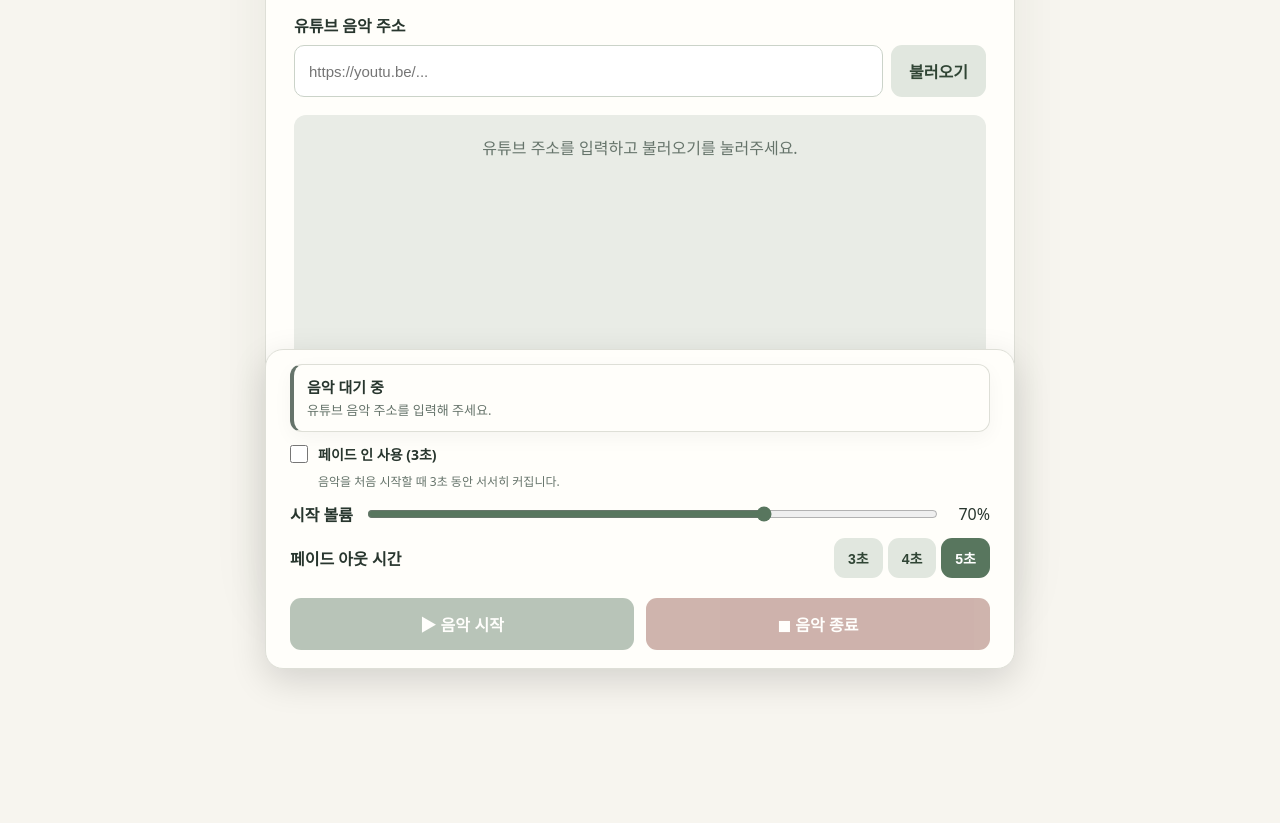
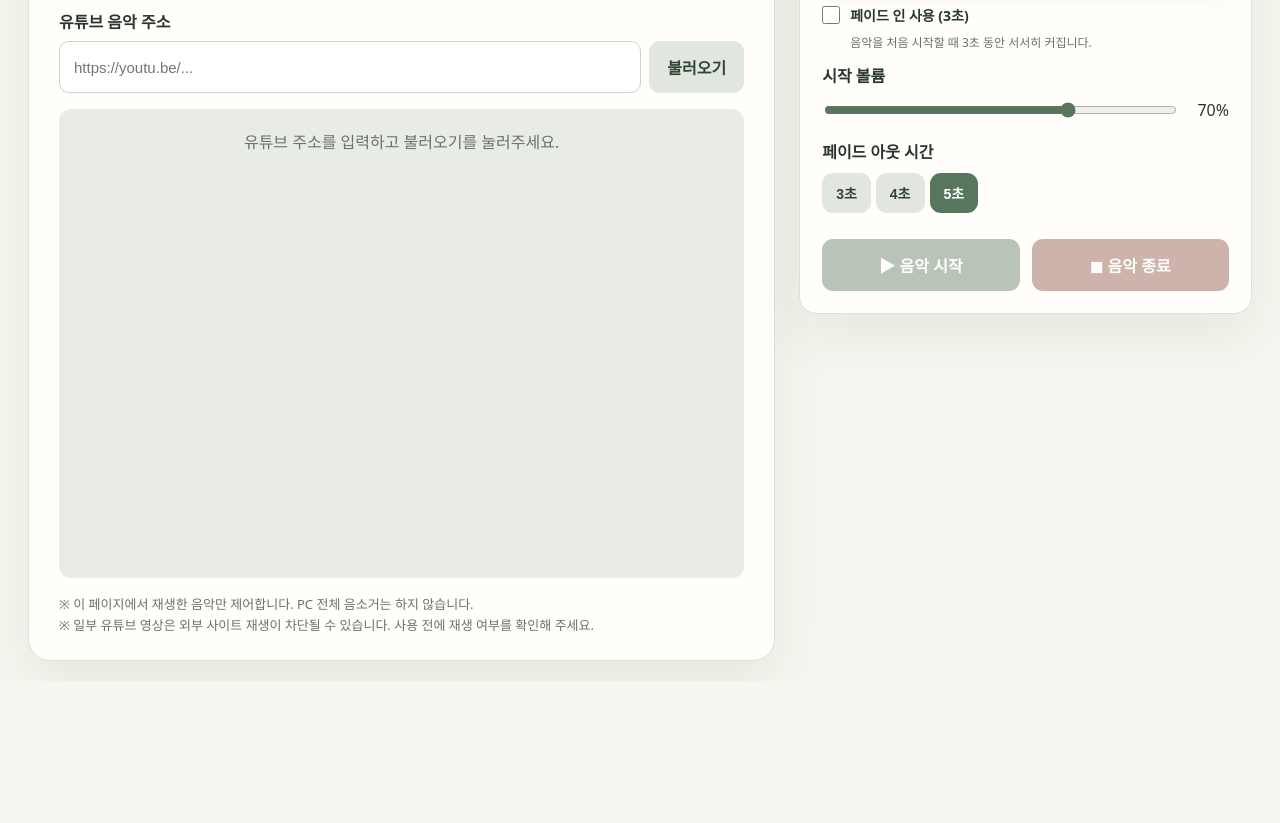
Before and after one commit to suminJ07/Selah, a plain HTML site: page index.html in a window 1280 px wide. Shown: the part 119-942 px from the top of the page. After the commit the page ends 800 px from the top, so only its background shows below. Drawn offline with Linux system fonts and the light colour scheme.

Commit message:
[디자인] 중간 화면까지 2단 레이아웃 적용 및 반응형 개선

```diff
--- a/index.html
+++ b/index.html
@@ -458,9 +458,166 @@
         min-height: 38px;
       }
     }
+
+    /* 반응형 레이아웃: 800px 이상은 2열, 미만은 하단 고정 컨트롤 */
+    .workspace {
+      width: 100%;
+      min-width: 0;
+    }
+
+    @media (min-width: 800px) {
+      body {
+        padding: 36px 28px 48px;
+      }
+      .workspace {
+        display: grid;
+        grid-template-columns: minmax(0, 1.65fr) minmax(300px, 1fr);
+        align-items: start;
+        gap: 24px;
+        max-width: 1260px;
+        margin: 0 auto;
+      }
+      .app {
+        width: 100%;
+        min-width: 0;
+        margin: 0;
+        padding: 30px;
+      }
+      .control-dock {
+        position: sticky;
+        top: 36px;
+        bottom: auto;
+        left: auto;
+        transform: none;
+        width: 100%;
+        min-width: 0;
+        max-height: calc(100dvh - 72px);
+        padding: 22px;
+        box-shadow: var(--shadow);
+      }
+      .control-dock .settings {
+        align-items: flex-start;
+        flex-direction: column;
+        gap: 10px;
+        margin: 18px 0;
+      }
+      .control-dock .vol {
+        flex-wrap: wrap;
+      }
+      .control-dock .vol label {
+        width: 100%;
+      }
+      .control-dock .vol input {
+        flex: 1;
+        min-width: 0;
+      }
+      .control-dock .actions {
+        bottom: -22px;
+      }
+      .small {
+        margin-top: 22px;
+      }
+    }
+
+    /* 데스크톱과 중간 화면: 플레이어가 남은 화면 높이를 사용하도록 조절합니다.
+       높이가 충분한 창에서는 페이지 전체가 한 화면에 들어옵니다. */
+    @media (min-width: 800px) and (min-height: 680px) {
+      body {
+        padding: 20px 28px;
+      }
+      .workspace {
+        height: calc(100dvh - 40px);
+        align-items: stretch;
+      }
+      .app {
+        display: flex;
+        flex-direction: column;
+        height: 100%;
+        min-height: 0;
+        padding: 24px 30px;
+      }
+      .app .playerwrap {
+        flex: 1 1 auto;
+        min-height: 0;
+        height: auto;
+        aspect-ratio: auto;
+        margin-top: 16px;
+      }
+      .app .small {
+        flex: 0 0 auto;
+        margin-top: 16px;
+      }
+      .control-dock {
+        align-self: start;
+        top: 20px;
+        max-height: calc(100dvh - 40px);
+      }
+    }
+
+    @media (min-width: 800px) and (max-height: 640px) {
+      .control-dock {
+        top: 12px;
+        max-height: calc(100dvh - 24px);
+      }
+      .control-dock .fade-in-hint {
+        display: none;
+      }
+    }
+
+    /* 중간 화면에서도 2열을 유지하면서 간격과 내부 여백을 줄입니다. */
+    @media (min-width: 800px) and (max-width: 1099px) {
+      body { padding-left: 16px; padding-right: 16px; }
+      .workspace {
+        grid-template-columns: minmax(0, 1.4fr) minmax(300px, 1fr);
+        gap: 14px;
+      }
+      .app { padding-left: 20px; padding-right: 20px; }
+      .control-dock { padding: 16px; }
+      .control-dock .settings { margin: 12px 0; }
+      .control-dock .actions { bottom: -16px; gap: 8px; }
+      .control-dock .actions button { padding: 10px 6px; font-size: 14px; }
+    }
+
+    @media (max-width: 799px) {
+      .control-dock {
+        width: calc(100% - 20px);
+        bottom: max(8px, env(safe-area-inset-bottom));
+        padding: 12px 16px 14px;
+      }
+      .control-dock .settings {
+        flex-wrap: wrap;
+        gap: 8px;
+      }
+      .control-dock .actions {
+        grid-template-columns: 1fr 1fr;
+        gap: 8px;
+        bottom: -14px;
+      }
+      .control-dock .actions button {
+        min-height: 48px;
+        padding: 10px 6px;
+        font-size: 14px;
+      }
+      .control-dock .vol {
+        gap: 8px;
+      }
+      .control-dock .vol label {
+        font-size: 13px;
+      }
+      .control-dock .options button {
+        padding: 8px 10px;
+      }
+    }
+
+    @media (max-width: 470px) {
+      .control-dock .fade-in-hint {
+        display: none;
+      }
+    }
   </style>
 </head>
 <body>
+  <div class="workspace">
   <main class="app">
     <header class="heading">
       <div class="heading-row">
@@ -472,7 +629,7 @@
           </button>
         </div>
       </div>
-      <p class="sub">예배를 준비하는 음악</p>
+      <p class="sub">음악의 시작과 끝을 부드럽게</p>
     </header>
 
     <label for="url">유튜브 음악 주소</label>
@@ -487,7 +644,7 @@
 
     <p class="small">
       ※ 이 페이지에서 재생한 음악만 제어합니다. PC 전체 음소거는 하지 않습니다.<br>
-      ※ 일부 유튜브 영상은 외부 사이트 재생이 차단될 수 있습니다. 예배 전에 확인해 주세요.
+      ※ 일부 유튜브 영상은 외부 사이트 재생이 차단될 수 있습니다. 사용 전에 재생 여부를 확인해 주세요.
     </p>
   </main>
 
@@ -533,6 +690,7 @@
     </div>
 
   </aside>
+</div>
 
   <script>
     // 고정 컨트롤에 본문이 가리지 않도록 실제 도크 높이에 맞춰 여백을 조정합니다.
@@ -540,6 +698,11 @@
       const dock = document.querySelector('.control-dock');
       if (!dock) return;
       const syncDockSpace = () => {
+        // 2열 데스크톱에서는 도크가 본문 흐름에 있으므로 추가 여백이 필요하지 않습니다.
+        if (window.matchMedia('(min-width: 800px)').matches) {
+          document.body.style.paddingBottom = '';
+          return;
+        }
         const bottomGap = parseFloat(getComputedStyle(dock).bottom) || 0;
         document.body.style.paddingBottom = `${Math.ceil(dock.getBoundingClientRect().height + bottomGap + 24)}px`;
       };
@@ -807,7 +970,7 @@
             player.setVolume(Math.round(targetVolume * progress));
             if (progress >= 1) {
               cancelFadeIn();
-              setStatus("playing", "음악 재생 중", "예배 시작 직전에 음악 종료를 눌러주세요.");
+              setStatus("playing", "음악 재생 중", "음악을 마칠 때 종료 버튼을 눌러주세요.");
             }
           } catch (error) {
             cancelFadeIn();
@@ -916,7 +1079,7 @@
                 if (fadeInPending) {
                   beginFadeIn();
                 } else if (fadeInTimer === null) {
-                  setStatus("playing", "음악 재생 중", "예배 시작 직전에 음악 종료를 눌러주세요.");
+                  setStatus("playing", "음악 재생 중", "음악을 마칠 때 종료 버튼을 눌러주세요.");
                 }
               } else if (event.data === YT.PlayerState.ENDED) {
                 cancelFadeIn();
```
